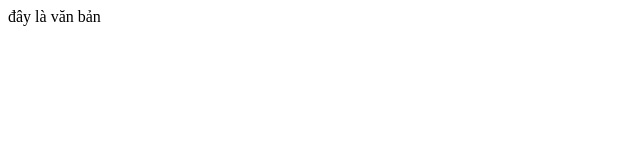
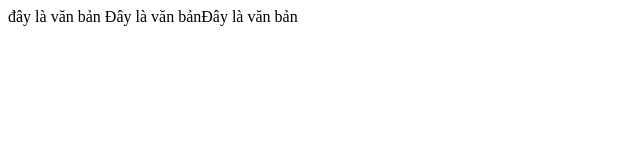
Before and after one commit to Dinhkhang16/UI-UX-Design-, a plain HTML site: page index.html in a window 1280 px wide. Shown: the whole page, without its empty margins (0-640 px from the left). Drawn offline with Linux system fonts and the light colour scheme.

Commit message:
Update index.html

```diff
--- a/index.html
+++ b/index.html
@@ -11,7 +11,7 @@
         <title>Welcome to UI & UX Design World</title>
     </head>
     <body>
-        đây là văn bản
+        đây là văn bản Đây là văn bảnĐây là văn bản
 
 
     </body>
```
